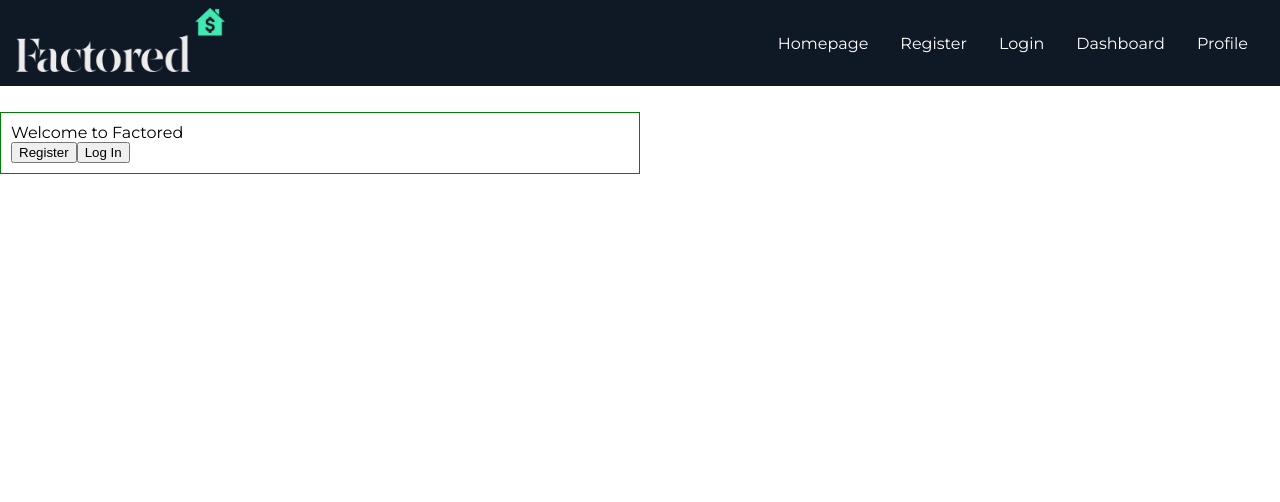
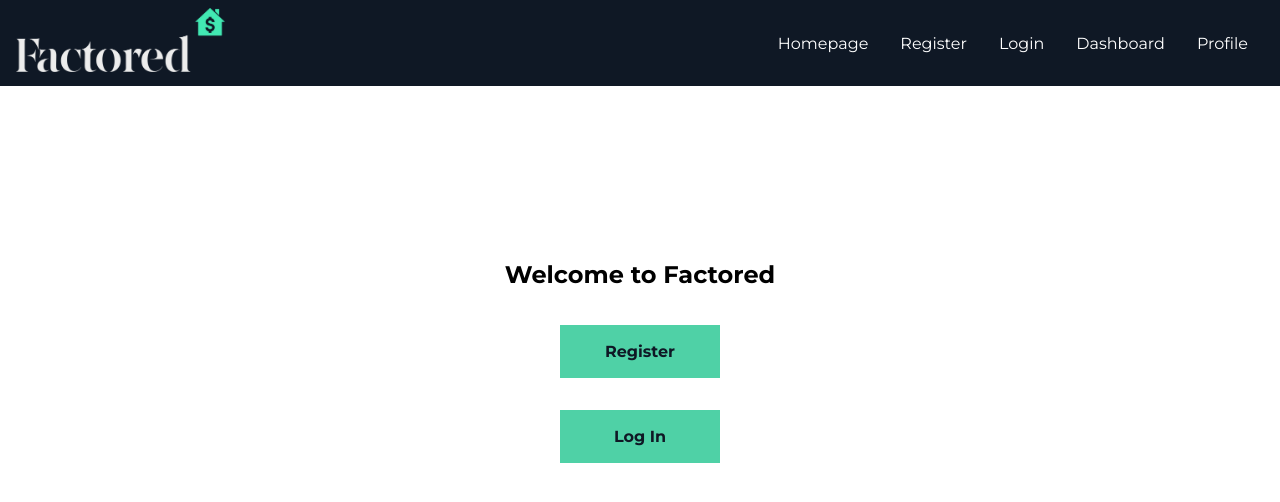
Before and after one commit to hal-alex/factored-mvp, a React (Create React App) app in the folder client/: page / in a window 1280 px wide. Shown: the top 502 px of the page. Built offline with nearby package versions, Linux system fonts and the light colour scheme.

Commit message:
added flexbox and styling to the app homepage

```diff
--- a/client/src/index.css
+++ b/client/src/index.css
@@ -65,6 +65,40 @@ code {
   border-bottom: 5px solid white;
 }
 
+.btn-primary {
+  background: #4fd1a6;
+  color: #0f1825;
+  font: inherit;
+  border: 1.5px solid #4fd1a6;
+  padding: 1rem 2rem;
+  font-weight: bold;
+  cursor: pointer;
+}
+
+.btn-primary:hover,
+.btn-primary:active {
+  background: #00c483;
+}
+
+/* .main-flex-container {
+  display: flex;
+  flex-direction: column;
+  align-items: center;
+  justify-content: center;
+} */
+
+.homepage-flex-container {
+  margin-top: 15rem;
+  display: flex;
+  flex-direction: column;
+  align-items: center;
+  justify-content: center;
+}
+
+.homepage-flex-container .btn-primary {
+  width: 10rem;
+  margin: 1rem;
+}
 
 .center {
   margin-top: 7rem;
--- a/client/src/pages/Homepage.js
+++ b/client/src/pages/Homepage.js
@@ -3,11 +3,18 @@ import { Link } from 'react-router-dom'
 
 const Homepage = () => {
     return (
-        <div className='center'>
-            <div>Welcome to Factored</div>
-            <Link to="/register"><button>Register</button></Link>
-            <Link to="/login"><button>Log In</button></Link>
-        </div>
+        <main className="main-flex-container">
+            <div className="homepage-flex-container">
+                <h2>Welcome to Factored</h2>
+                <Link to="/register">
+                    <button className="btn-primary">Register</button>
+                </Link>
+                <Link to="/login">
+                    <button className="btn-primary">Log In</button>
+                </Link>
+            </div>
+        </main>
+
     )
 }
 
```
